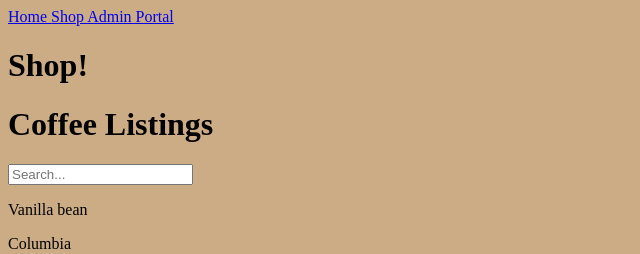
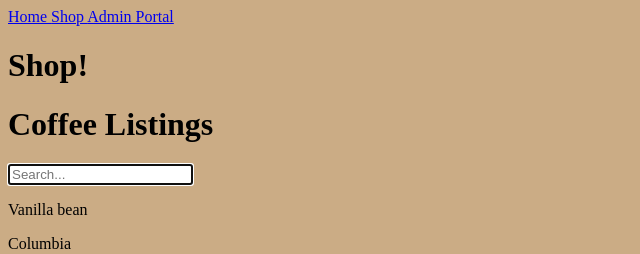
Before and after one commit to se-christopher-perez/building-a-react-based-personal-project-showcase-app, a React (Vite) app in the folder coffee-r-us/: page /shop in a window 1280 px wide. Shown: the top 254 px of the page, without its empty margins (0-640 px from the left). Built offline with nearby package versions, Linux system fonts and the light colour scheme; data requests are answered from the project's data file.

Commit message:
Added useRef on page load on searchbar

```diff
--- a/coffee-r-us/src/components/SearchBar.jsx
+++ b/coffee-r-us/src/components/SearchBar.jsx
@@ -1,14 +1,21 @@
-import React from 'react'
+import React, { useEffect, useRef } from 'react'
 
 function SearchBar({ search, setSearch }) {
 
+    const inputRef = useRef(null)
+
+    useEffect(() => {
+
+        inputRef.current.focus()
+
+    }, [])
 
     return (
         <>
             <div className="search-container">
 
                 <label htmlFor="search-input"></label>
-                <input id="search-input" type="text" placeholder='Search...' value={search} onChange={(e) => setSearch(e.target.value)} />
+                <input id="search-input" ref={inputRef} type="text" placeholder='Search...' value={search} onChange={(e) => setSearch(e.target.value)} />
 
             </div>
         </>
```
